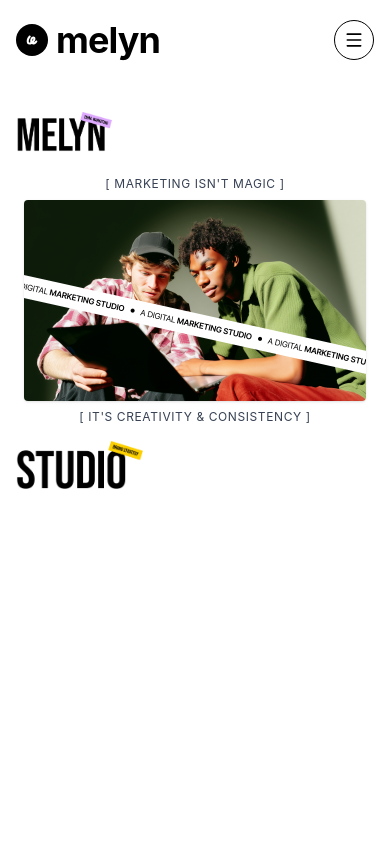
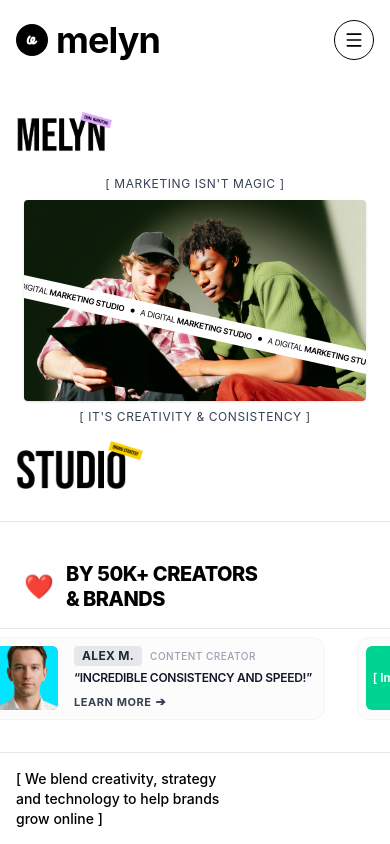
Before and after one commit to qtps/melyn, a React (Vite) app: page / in a window 390 px wide. Built offline with nearby package versions, Linux system fonts and the light colour scheme.

Commit message:
complete creators section with full responsive

```diff
--- /dev/null
+++ b/src/components/Creators.jsx
@@ -0,0 +1,158 @@
+import { useRef, useEffect } from "react";
+import gsap from "gsap";
+import monir from "../assets/images/monir.png";
+import robi from "../assets/images/robi.png";
+
+const creatorsData = [
+  {
+    id: 1,
+    name: "SARAH T.",
+    role: "ECOMMERCE BRAND OWNER",
+    quote: "“MELYN COMPLETELY TRANSFORMED OUR....”",
+    avatarBg: "bg-cyan-400",
+    imgSrc: monir,
+    link: "#",
+  },
+  {
+    id: 2,
+    name: "ALEX M.",
+    role: "CONTENT CREATOR",
+    quote: "“INCREDIBLE CONSISTENCY AND SPEED!”",
+    avatarBg: "bg-pink-400",
+    imgSrc: robi,
+    link: "#",
+  },
+  {
+    id: 3,
+    name: "DANIEL K.",
+    role: "MARKETING DIRECTOR",
+    quote: "“OUTSTANDING RESULTS FROM DAY ONE.”",
+    avatarBg: "bg-emerald-400",
+    imgSrc: "",
+    link: "#",
+  },
+  {
+    id: 4,
+    name: "EMMA R.",
+    role: "AGENCY FOUNDER",
+    quote: "“THE BEST DECISION FOR OUR BRAND.”",
+    avatarBg: "bg-purple-400",
+    imgSrc: "",
+    link: "#",
+  },
+];
+
+const Creators = () => {
+  const sliderRef = useRef(null);
+  const tweenRef = useRef(null); // GSAP animation reference thakar jonno
+
+  useEffect(() => {
+    const slider = sliderRef.current;
+    if (!slider) return;
+
+    const ctx = gsap.context(() => {
+      // Animation-ti reference variable-e rekhe dewa hoyeche
+      tweenRef.current = gsap.to(slider, {
+        xPercent: -50,
+        ease: "none",
+        duration: 20,
+        repeat: -1,
+      });
+    });
+
+    return () => ctx.revert();
+  }, []);
+
+  // Mouse hover korle animation thambe
+  const handleMouseEnter = () => {
+    if (tweenRef.current) tweenRef.current.pause();
+  };
+
+  // Mouse soriye nile animation abar chalu hobe
+  const handleMouseLeave = () => {
+    if (tweenRef.current) tweenRef.current.play();
+  };
+
+  const duplicatedData = [...creatorsData, ...creatorsData];
+
+  return (
+    <>
+      <section className="container mx-auto border-y border-gray-200 bg-white overflow-hidden py-6">
+        <div className="flex flex-col lg:flex-row items-center w-full">
+          {/* 1. left side fixed header */}
+          <div className="w-full lg:w-1/3 xl:w-1/4 px-6 py-4 bg-white z-10 flex items-center gap-3 border-b lg:border-b-0 lg:border-r border-gray-200 shrink-0">
+            <span className="text-2xl md:text-3xl">❤️</span>
+            <h2 className="text-xl md:text-2xl font-extrabold text-black uppercase tracking-tight leading-tight">
+              BY 50K+ CREATORS <br /> & BRANDS
+            </h2>
+          </div>
+
+          {/* 2. right side animated slider section */}
+          <div
+            className="w-full lg:w-2/3 xl:w-3/4 overflow-hidden relative py-2"
+            onMouseEnter={handleMouseEnter}
+            onMouseLeave={handleMouseLeave}
+          >
+            <div
+              ref={sliderRef}
+              className="flex items-center gap-8 w-max whitespace-nowrap"
+            >
+              {duplicatedData.map((item, index) => (
+                <div
+                  key={`${item.id}-${index}`}
+                  className="flex items-center gap-4 bg-gray-50/50 p-2 md:p-3 rounded-xl min-w-85 md:min-w-105 shrink-0 border border-gray-100 transition-all hover:bg-gray-100/80 hover:shadow-sm"
+                >
+                  {/* Image Placeholder */}
+                  <div
+                    className={`w-16 h-16 md:w-20 md:h-20 rounded-md overflow-hidden shrink-0 flex items-center justify-center ${item.avatarBg}`}
+                  >
+                    {item.imgSrc ? (
+                      <img
+                        src={item.imgSrc}
+                        alt={item.name}
+                        className="w-full h-full object-cover"
+                      />
+                    ) : (
+                      <span className="text-white text-xs font-semibold">
+                        [ Image ]
+                      </span>
+                    )}
+                  </div>
+
+                  {/* Card Content */}
+                  <div className="flex flex-col justify-center space-y-1">
+                    <div className="flex items-center gap-2">
+                      <span className="bg-gray-200 text-gray-800 text-xs font-bold px-2 py-0.5 rounded tracking-wide">
+                        {item.name}
+                      </span>
+                      <span className="text-[10px] md:text-xs text-gray-400 uppercase tracking-wider font-medium">
+                        {item.role}
+                      </span>
+                    </div>
+
+                    <p className="text-xs md:text-sm font-semibold text-gray-900 tracking-tight uppercase">
+                      {item.quote}
+                    </p>
+
+                    {/* Learn More Hyperlink */}
+                    <a
+                      href={item.link || "#"}
+                      className="inline-flex items-center gap-1 text-[11px] font-bold text-gray-700 hover:text-black uppercase tracking-wider transition-colors pt-1 cursor-pointer"
+                    >
+                      LEARN MORE <span className="text-xs">➔</span>
+                    </a>
+                  </div>
+                </div>
+              ))}
+            </div>
+          </div>
+        </div>
+      </section>
+      <p className="container mx-auto text-start text-sm md:text-xl font-medium text-black mt-4 md:mt-12 px-4">
+        [ We blend creativity, strategy <br /> and technology to help brands <br /> grow online ]
+      </p>
+    </>
+  );
+};
+
+export default Creators;
--- a/src/components/Hero.jsx
+++ b/src/components/Hero.jsx
@@ -19,7 +19,7 @@ const Hero = () => {
         defaults: { ease: "power3.out", duration: 1.4 },
       });
 
-
+      // Animation for the top image
       tl.fromTo(
         topImgRef.current,
         { x: "-100vw", opacity: 0 },
--- a/src/pages/Home.jsx
+++ b/src/pages/Home.jsx
@@ -1,3 +1,4 @@
+import Creators from "../components/Creators";
 import Hero from "../components/Hero";
 import Navbar from "../components/Navbar";
 const Home = () => {
@@ -5,6 +6,7 @@ const Home = () => {
     <div>
       <Navbar />
       <Hero />
+      <Creators />
 
     </div>
   );
```
Also changed, not shown: src/assets/images/monir.png (added), src/assets/images/robi.png (added).
